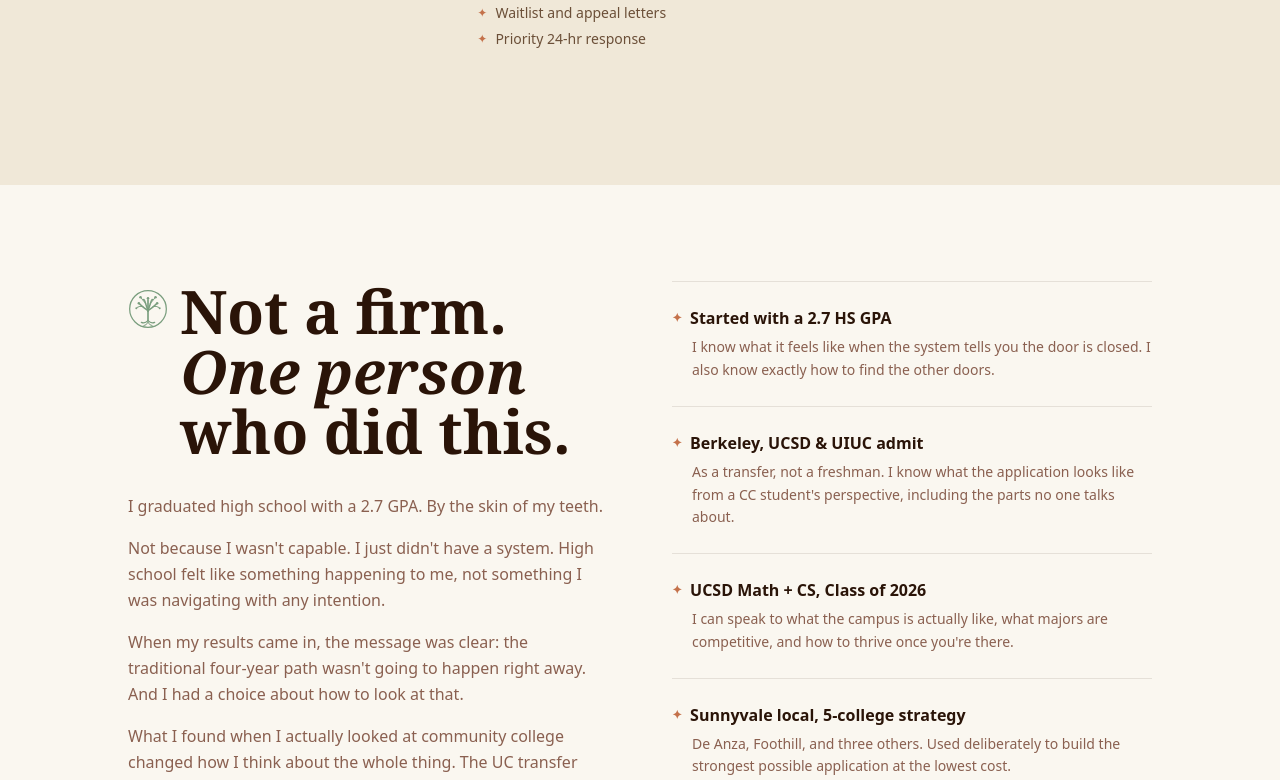
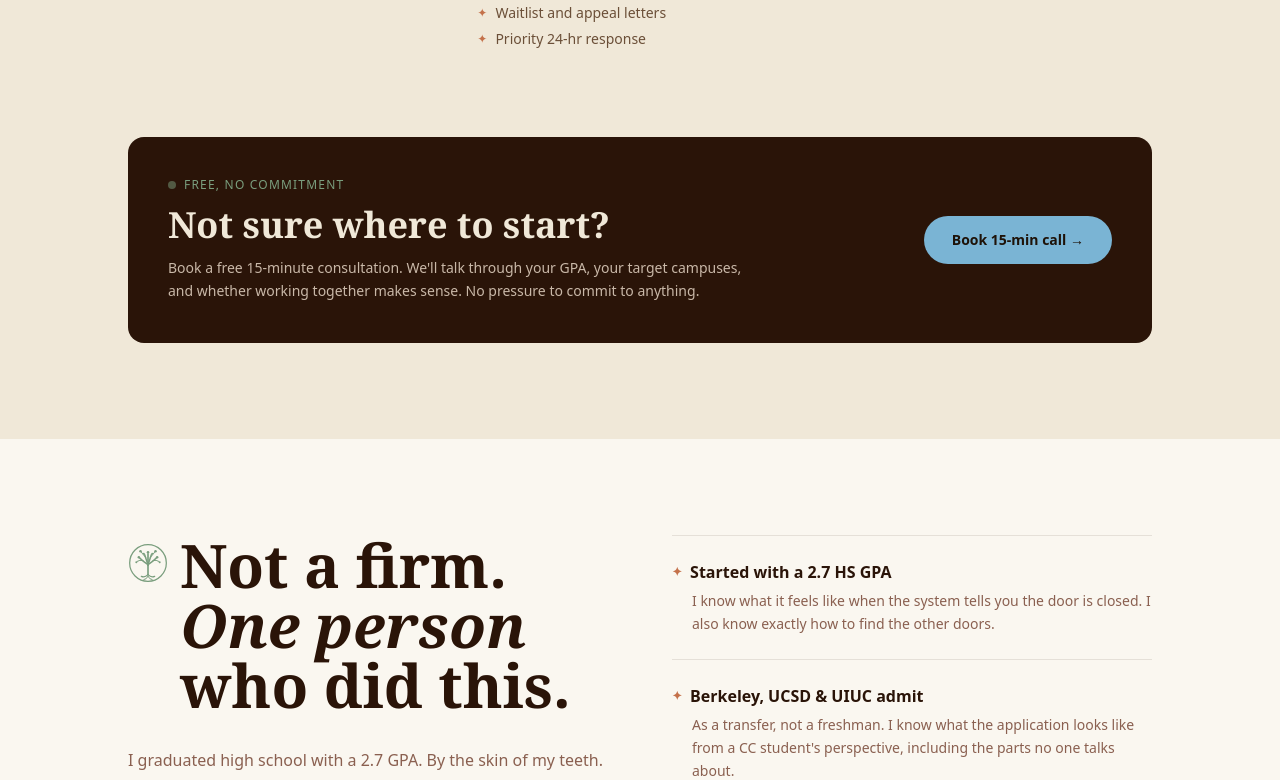
Before and after one commit to pranavyk/transfer-counseling, a Next.js app: page / in a window 1280 px wide. Shown: the part 2020-2800 px from the top of the page. Built offline with nearby package versions, Linux system fonts and the light colour scheme.

Commit message:
Add free 15-min consultation callout with Calendly link, revert email to gmail

```diff
--- a/src/components/Contact.tsx
+++ b/src/components/Contact.tsx
@@ -39,8 +39,8 @@
             <div className="space-y-6">
               <div>
                 <p className="text-xs text-[#b0927a] uppercase tracking-widest mb-1">Email</p>
-                <a href="mailto:pranav@p2transfers.com" className="text-[#2a1408] font-medium hover:text-[#7ab4d4] transition-colors">
-                  pranav@p2transfers.com
+                <a href="mailto:pranavyk@gmail.com" className="text-[#2a1408] font-medium hover:text-[#7ab4d4] transition-colors">
+                  pranavyk@gmail.com
                 </a>
               </div>
               <div>
@@ -143,7 +143,7 @@
                   {status === "loading" ? "Sending..." : "Send message"}
                 </button>
                 {status === "error" && (
-                  <p className="text-red-500 text-sm text-center">Something went wrong. Email me directly at pranav@p2transfers.com</p>
+                  <p className="text-red-500 text-sm text-center">Something went wrong. Email me directly at pranavyk@gmail.com</p>
                 )}
               </form>
             )}
--- a/src/components/Services.tsx
+++ b/src/components/Services.tsx
@@ -60,7 +60,7 @@
             </h2>
           </div>
           <p className="text-[#8a6050] text-sm max-w-xs">
-            All packages include a free 30-min intro call. Payment plans available on request.
+            All packages include a free 15-min intro call. Payment plans available on request.
           </p>
         </div>
 
@@ -105,6 +105,30 @@
           ))}
         </div>
 
+        {/* Free consultation callout */}
+        <div className="mt-12 rounded-2xl bg-[#2a1408] p-8 md:p-10 flex flex-col md:flex-row md:items-center justify-between gap-6">
+          <div className="max-w-xl">
+            <div className="flex items-center gap-2 mb-3">
+              <span className="w-2 h-2 rounded-full bg-[#7a9e7e] animate-pulse shrink-0" />
+              <span className="text-xs text-[#7a9e7e] font-medium uppercase tracking-widest">Free, no commitment</span>
+            </div>
+            <h3 className="font-serif text-3xl md:text-4xl font-semibold text-[#f0e8d8] leading-tight mb-3">
+              Not sure where to start?
+            </h3>
+            <p className="text-[#c9b8a8] text-sm leading-relaxed">
+              Book a free 15-minute consultation. We&apos;ll talk through your GPA, your target campuses, and whether working together makes sense. No pressure to commit to anything.
+            </p>
+          </div>
+          <a
+            href="https://calendly.com/pranavyk"
+            target="_blank"
+            rel="noopener noreferrer"
+            className="bg-[#7ab4d4] text-[#1e1208] text-sm px-7 py-3.5 font-semibold hover:bg-[#8fc4e4] transition-colors rounded-full shrink-0 text-center whitespace-nowrap"
+          >
+            Book 15-min call →
+          </a>
+        </div>
+
       </div>
     </section>
   );
```
